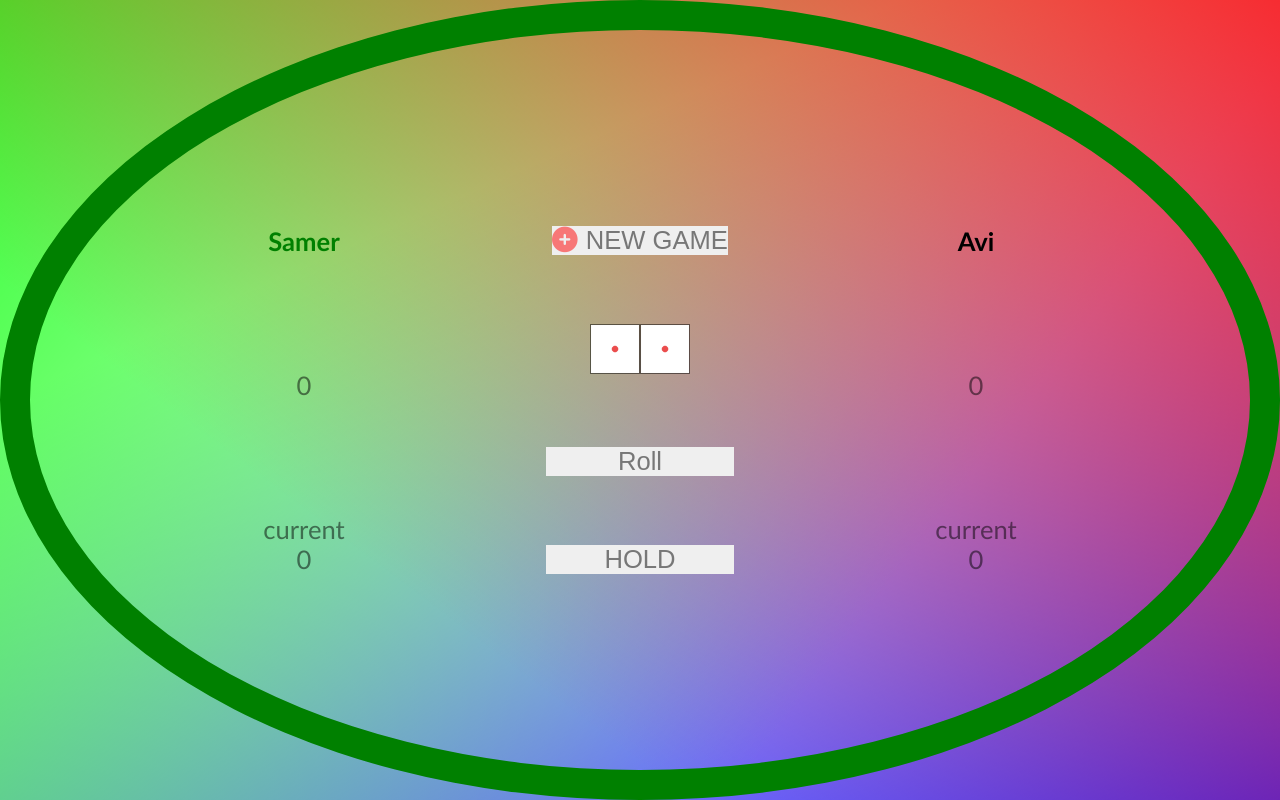
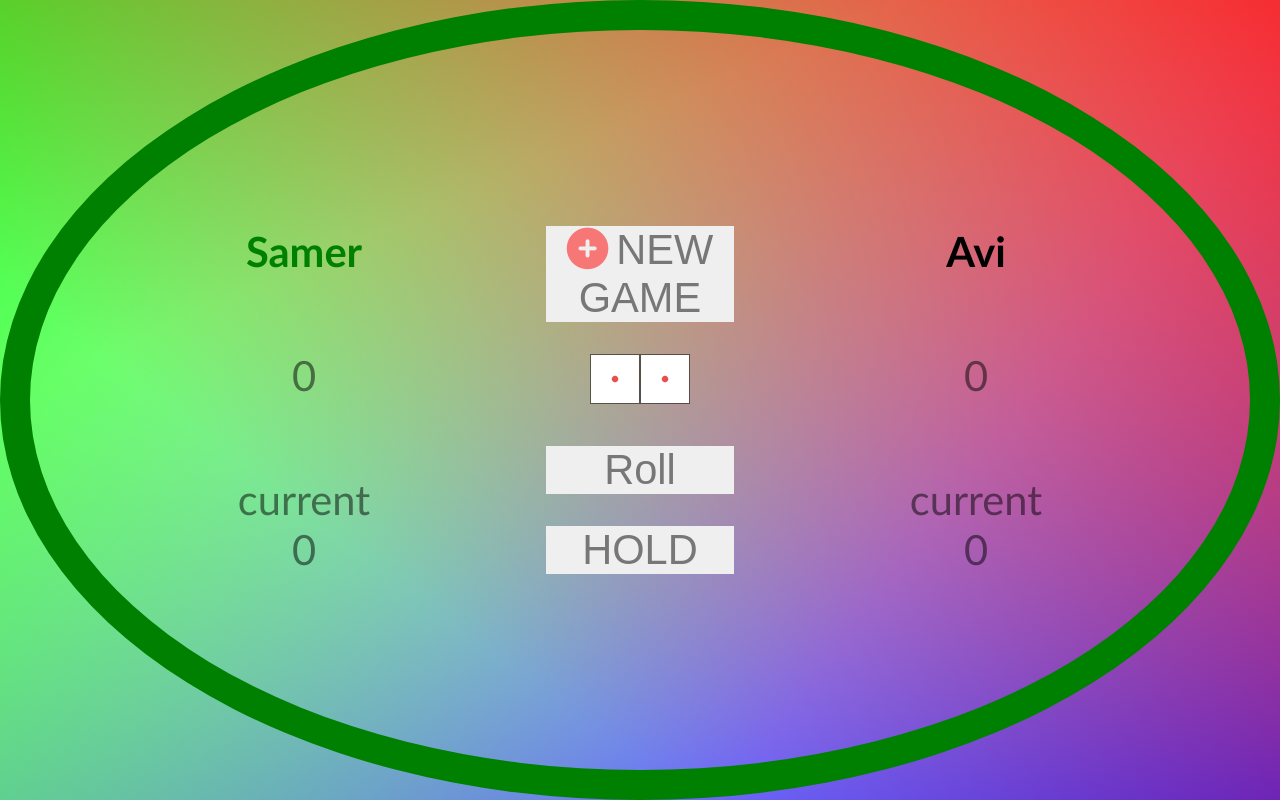
Before and after one commit to samertaha/Dice-Game, a React (Create React App) app: page / in a window 1280 px wide. Built offline with nearby package versions, Linux system fonts and the light colour scheme.

Commit message:
bigger font

```diff
--- a/src/App.css
+++ b/src/App.css
@@ -8,7 +8,7 @@
 
 body {
   font-family: 'Gill Sans', 'Gill Sans MT', Calibri, 'Trebuchet MS', sans-serif;
-  font-size: 1.6rem;
+  font-size: 2.6rem;
   color: rgba(0, 0, 0, 0.5);
   height: 100vh;
   display: flex;
```
